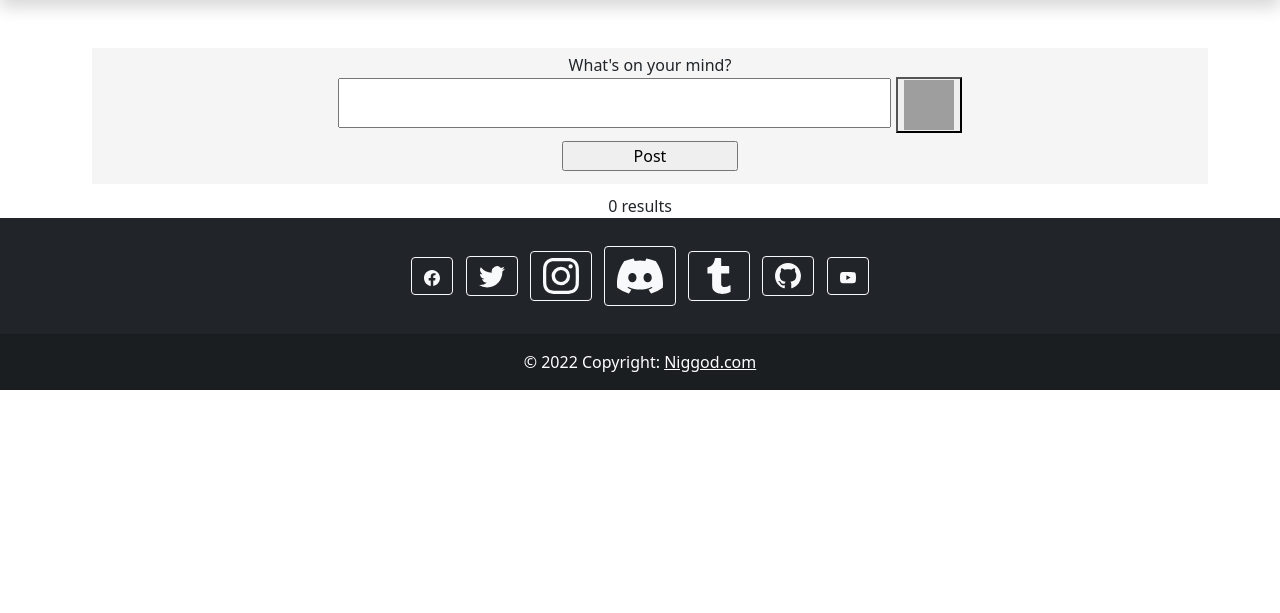
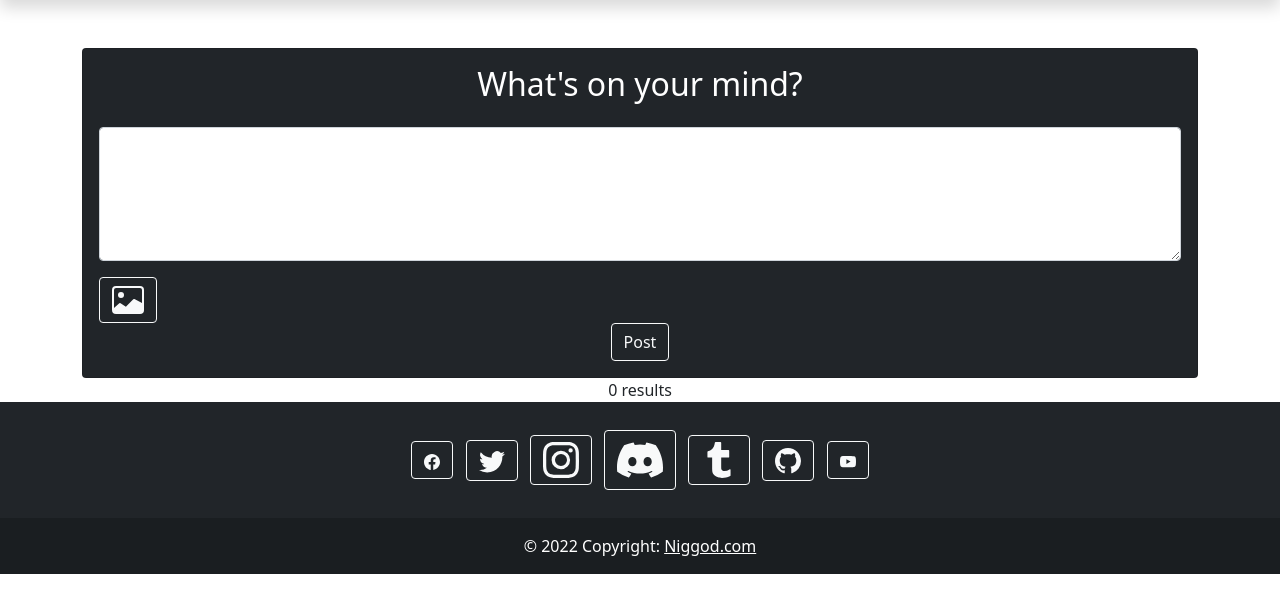
Before and after one commit to CutoNaito/Niggod, a PHP site: page / in a window 1280 px wide. Shown: the part 133-746 px from the top of the page. Run offline with PHP 8.4, Linux system fonts and the light colour scheme; the visitor is signed in with stand-in values (Sample User, id 1); data that the repository does not hold is empty; grey boxes are pictures that could not be loaded.

Commit message:
Style for poster

```diff
--- a/index.php
+++ b/index.php
@@ -25,7 +25,6 @@ if ($stmt = $conn->prepare($sql)) {
     <script src="script/index-script.ts"></script>
     <link rel="icon" href="../img/NiggodRat.ico">
     <link rel="stylesheet" href="https://cdn.jsdelivr.net/npm/bootstrap-icons@1.8.3/font/bootstrap-icons.css">
-    <script src="js/search.js"></script>
 </head>
 
 <body>
@@ -61,6 +60,35 @@ if ($stmt = $conn->prepare($sql)) {
     </header>
     <main>
         <div class="container" id="main_container">
+            <div class="card bg-dark text-white">
+                <div class="card-body">
+                    <form action="user/post.php" method="post" enctype="multipart/form-data">
+                        <div class="row text-center">
+                            <h2 class="card-title">What's on your mind?</h2>
+                        </div>
+                        <div class="col">
+                            <div class="mb-3 mt-3">
+                                <textarea class="form-control" rows="5" id="comment" name="post-input"></textarea>
+                            </div>
+                            <div style="overflow: hidden; height: 0">
+                                <input type="file" id="fileInput" name="fileInput">
+                            </div>
+                            <button class="btn btn-outline-light" type="button" id="chooseImg" onclick="chooseFile()">
+                                <svg xmlns="http://www.w3.org/2000/svg" width="32" height="32" fill="currentColor" class="bi bi-image" viewBox="0 0 16 16">
+                                    <path d="M6.002 5.5a1.5 1.5 0 1 1-3 0 1.5 1.5 0 0 1 3 0z" />
+                                    <path d="M2.002 1a2 2 0 0 0-2 2v10a2 2 0 0 0 2 2h12a2 2 0 0 0 2-2V3a2 2 0 0 0-2-2h-12zm12 1a1 1 0 0 1 1 1v6.5l-3.777-1.947a.5.5 0 0 0-.577.093l-3.71 3.71-2.66-1.772a.5.5 0 0 0-.63.062L1.002 12V3a1 1 0 0 1 1-1h12z" />
+                                </svg>
+                            </button>
+                        </div>
+                        <div class="row">
+                            <div class="text-center">
+                                <button class="btn btn-outline-light my-2 my-sm-0" type="submit" id="post-submit">Post</button>
+                            </div>
+                        </div>
+                    </form>
+                </div>
+            </div>
+            <!--
             <div class="post-window">
                 <form action="user/post.php" method="post" enctype="multipart/form-data">
                     <div class="row">
@@ -86,6 +114,7 @@ if ($stmt = $conn->prepare($sql)) {
                     </div>
                 </form>
             </div>
+-->
             <div class="post-select">
                 <div class="row">
                     <div class="col">
@@ -137,7 +166,7 @@ if ($stmt = $conn->prepare($sql)) {
                     </svg>
                 </a>
                 <!-- Discord -->
-                <a class="btn btn-outline-light btn-floating m-1" href="https://discord.gg/qAtGbg4jfp!" role="button">
+                <a class="btn btn-outline-light btn-floating m-1" href="https://discord.gg/qAtGbg4jfp" role="button">
                     <svg xmlns="http://www.w3.org/2000/svg" width="46" height="46" fill="currentColor" class="bi bi-discord" viewBox="0 0 16 16">
                         <path d="M13.545 2.907a13.227 13.227 0 0 0-3.257-1.011.05.05 0 0 0-.052.025c-.141.25-.297.577-.406.833a12.19 12.19 0 0 0-3.658 0 8.258 8.258 0 0 0-.412-.833.051.051 0 0 0-.052-.025c-1.125.194-2.22.534-3.257 1.011a.041.041 0 0 0-.021.018C.356 6.024-.213 9.047.066 12.032c.001.014.01.028.021.037a13.276 13.276 0 0 0 3.995 2.02.05.05 0 0 0 .056-.019c.308-.42.582-.863.818-1.329a.05.05 0 0 0-.01-.059.051.051 0 0 0-.018-.011 8.875 8.875 0 0 1-1.248-.595.05.05 0 0 1-.02-.066.051.051 0 0 1 .015-.019c.084-.063.168-.129.248-.195a.05.05 0 0 1 .051-.007c2.619 1.196 5.454 1.196 8.041 0a.052.052 0 0 1 .053.007c.08.066.164.132.248.195a.051.051 0 0 1-.004.085 8.254 8.254 0 0 1-1.249.594.05.05 0 0 0-.03.03.052.052 0 0 0 .003.041c.24.465.515.909.817 1.329a.05.05 0 0 0 .056.019 13.235 13.235 0 0 0 4.001-2.02.049.049 0 0 0 .021-.037c.334-3.451-.559-6.449-2.366-9.106a.034.034 0 0 0-.02-.019Zm-8.198 7.307c-.789 0-1.438-.724-1.438-1.612 0-.889.637-1.613 1.438-1.613.807 0 1.45.73 1.438 1.613 0 .888-.637 1.612-1.438 1.612Zm5.316 0c-.788 0-1.438-.724-1.438-1.612 0-.889.637-1.613 1.438-1.613.807 0 1.451.73 1.438 1.613 0 .888-.631 1.612-1.438 1.612Z" />
                     </svg>
--- a/profile.php
+++ b/profile.php
@@ -32,6 +32,7 @@ if ($stmt = $conn->prepare($sql)) {
 <head>
     <meta charset="utf-8">
     <title>Profile - Niggod</title>
+    <link rel="icon" href="img/NiggodRat.ico">
     <link rel="stylesheet" href="css/styles.css">
     <link href="https://cdn.jsdelivr.net/npm/bootstrap@5.1.3/dist/css/bootstrap.min.css" rel="stylesheet"
           integrity="sha384-1BmE4kWBq78iYhFldvKuhfTAU6auU8tT94WrHftjDbrCEXSU1oBoqyl2QvZ6jIW3" crossorigin="anonymous">
@@ -124,7 +125,7 @@ if ($stmt = $conn->prepare($sql)) {
                     </svg>
                 </a>
                 <!-- Discord -->
-                <a class="btn btn-outline-light btn-floating m-1" href="https://discord.gg/qAtGbg4jfp!" role="button">
+                <a class="btn btn-outline-light btn-floating m-1" href="https://discord.gg/qAtGbg4jfp" role="button">
                     <svg xmlns="http://www.w3.org/2000/svg" width="46" height="46" fill="currentColor" class="bi bi-discord" viewBox="0 0 16 16">
                         <path d="M13.545 2.907a13.227 13.227 0 0 0-3.257-1.011.05.05 0 0 0-.052.025c-.141.25-.297.577-.406.833a12.19 12.19 0 0 0-3.658 0 8.258 8.258 0 0 0-.412-.833.051.051 0 0 0-.052-.025c-1.125.194-2.22.534-3.257 1.011a.041.041 0 0 0-.021.018C.356 6.024-.213 9.047.066 12.032c.001.014.01.028.021.037a13.276 13.276 0 0 0 3.995 2.02.05.05 0 0 0 .056-.019c.308-.42.582-.863.818-1.329a.05.05 0 0 0-.01-.059.051.051 0 0 0-.018-.011 8.875 8.875 0 0 1-1.248-.595.05.05 0 0 1-.02-.066.051.051 0 0 1 .015-.019c.084-.063.168-.129.248-.195a.05.05 0 0 1 .051-.007c2.619 1.196 5.454 1.196 8.041 0a.052.052 0 0 1 .053.007c.08.066.164.132.248.195a.051.051 0 0 1-.004.085 8.254 8.254 0 0 1-1.249.594.05.05 0 0 0-.03.03.052.052 0 0 0 .003.041c.24.465.515.909.817 1.329a.05.05 0 0 0 .056.019 13.235 13.235 0 0 0 4.001-2.02.049.049 0 0 0 .021-.037c.334-3.451-.559-6.449-2.366-9.106a.034.034 0 0 0-.02-.019Zm-8.198 7.307c-.789 0-1.438-.724-1.438-1.612 0-.889.637-1.613 1.438-1.613.807 0 1.45.73 1.438 1.613 0 .888-.637 1.612-1.438 1.612Zm5.316 0c-.788 0-1.438-.724-1.438-1.612 0-.889.637-1.613 1.438-1.613.807 0 1.451.73 1.438 1.613 0 .888-.631 1.612-1.438 1.612Z" />
                     </svg>
--- a/search.php
+++ b/search.php
@@ -14,12 +14,14 @@ if ($stmt = $conn->prepare($sql)) {
 <html lang="en">
 
 <head>
-    <meta charset="UTF-8">
+<meta charset="UTF-8">
     <link rel="stylesheet" href="css/styles.css">
     <link href="https://cdn.jsdelivr.net/npm/bootstrap@5.1.3/dist/css/bootstrap.min.css" rel="stylesheet" integrity="sha384-1BmE4kWBq78iYhFldvKuhfTAU6auU8tT94WrHftjDbrCEXSU1oBoqyl2QvZ6jIW3" crossorigin="anonymous">
     <title>Home - Niggod</title>
     <script src="https://cdn.jsdelivr.net/npm/bootstrap@5.1.3/dist/js/bootstrap.bundle.min.js" integrity="sha384-ka7Sk0Gln4gmtz2MlQnikT1wXgYsOg+OMhuP+IlRH9sENBO0LRn5q+8nbTov4+1p" crossorigin="anonymous"></script>
     <script src="script/index-script.ts"></script>
+    <link rel="icon" href="img/NiggodRat.ico">
+    <link rel="stylesheet" href="https://cdn.jsdelivr.net/npm/bootstrap-icons@1.8.3/font/bootstrap-icons.css">
 </head>
 
 <body>
@@ -100,7 +102,7 @@ if ($stmt = $conn->prepare($sql)) {
                     </svg>
                 </a>
                 <!-- Discord -->
-                <a class="btn btn-outline-light btn-floating m-1" href="https://discord.gg/qAtGbg4jfp!" role="button">
+                <a class="btn btn-outline-light btn-floating m-1" href="https://discord.gg/qAtGbg4jfp" role="button">
                     <svg xmlns="http://www.w3.org/2000/svg" width="46" height="46" fill="currentColor" class="bi bi-discord" viewBox="0 0 16 16">
                         <path d="M13.545 2.907a13.227 13.227 0 0 0-3.257-1.011.05.05 0 0 0-.052.025c-.141.25-.297.577-.406.833a12.19 12.19 0 0 0-3.658 0 8.258 8.258 0 0 0-.412-.833.051.051 0 0 0-.052-.025c-1.125.194-2.22.534-3.257 1.011a.041.041 0 0 0-.021.018C.356 6.024-.213 9.047.066 12.032c.001.014.01.028.021.037a13.276 13.276 0 0 0 3.995 2.02.05.05 0 0 0 .056-.019c.308-.42.582-.863.818-1.329a.05.05 0 0 0-.01-.059.051.051 0 0 0-.018-.011 8.875 8.875 0 0 1-1.248-.595.05.05 0 0 1-.02-.066.051.051 0 0 1 .015-.019c.084-.063.168-.129.248-.195a.05.05 0 0 1 .051-.007c2.619 1.196 5.454 1.196 8.041 0a.052.052 0 0 1 .053.007c.08.066.164.132.248.195a.051.051 0 0 1-.004.085 8.254 8.254 0 0 1-1.249.594.05.05 0 0 0-.03.03.052.052 0 0 0 .003.041c.24.465.515.909.817 1.329a.05.05 0 0 0 .056.019 13.235 13.235 0 0 0 4.001-2.02.049.049 0 0 0 .021-.037c.334-3.451-.559-6.449-2.366-9.106a.034.034 0 0 0-.02-.019Zm-8.198 7.307c-.789 0-1.438-.724-1.438-1.612 0-.889.637-1.613 1.438-1.613.807 0 1.45.73 1.438 1.613 0 .888-.637 1.612-1.438 1.612Zm5.316 0c-.788 0-1.438-.724-1.438-1.612 0-.889.637-1.613 1.438-1.613.807 0 1.451.73 1.438 1.613 0 .888-.631 1.612-1.438 1.612Z" />
                     </svg>
--- a/user/login.php
+++ b/user/login.php
@@ -157,7 +157,7 @@ if ($_SERVER["REQUEST_METHOD"] == "POST") {
                     </svg>
                 </a>
                 <!-- Discord -->
-                <a class="btn btn-outline-light btn-floating m-1" href="https://discord.gg/qAtGbg4jfp!" role="button">
+                <a class="btn btn-outline-light btn-floating m-1" href="https://discord.gg/qAtGbg4jfp" role="button">
                     <svg xmlns="http://www.w3.org/2000/svg" width="46" height="46" fill="currentColor" class="bi bi-discord" viewBox="0 0 16 16">
                         <path d="M13.545 2.907a13.227 13.227 0 0 0-3.257-1.011.05.05 0 0 0-.052.025c-.141.25-.297.577-.406.833a12.19 12.19 0 0 0-3.658 0 8.258 8.258 0 0 0-.412-.833.051.051 0 0 0-.052-.025c-1.125.194-2.22.534-3.257 1.011a.041.041 0 0 0-.021.018C.356 6.024-.213 9.047.066 12.032c.001.014.01.028.021.037a13.276 13.276 0 0 0 3.995 2.02.05.05 0 0 0 .056-.019c.308-.42.582-.863.818-1.329a.05.05 0 0 0-.01-.059.051.051 0 0 0-.018-.011 8.875 8.875 0 0 1-1.248-.595.05.05 0 0 1-.02-.066.051.051 0 0 1 .015-.019c.084-.063.168-.129.248-.195a.05.05 0 0 1 .051-.007c2.619 1.196 5.454 1.196 8.041 0a.052.052 0 0 1 .053.007c.08.066.164.132.248.195a.051.051 0 0 1-.004.085 8.254 8.254 0 0 1-1.249.594.05.05 0 0 0-.03.03.052.052 0 0 0 .003.041c.24.465.515.909.817 1.329a.05.05 0 0 0 .056.019 13.235 13.235 0 0 0 4.001-2.02.049.049 0 0 0 .021-.037c.334-3.451-.559-6.449-2.366-9.106a.034.034 0 0 0-.02-.019Zm-8.198 7.307c-.789 0-1.438-.724-1.438-1.612 0-.889.637-1.613 1.438-1.613.807 0 1.45.73 1.438 1.613 0 .888-.637 1.612-1.438 1.612Zm5.316 0c-.788 0-1.438-.724-1.438-1.612 0-.889.637-1.613 1.438-1.613.807 0 1.451.73 1.438 1.613 0 .888-.631 1.612-1.438 1.612Z" />
                     </svg>
--- a/welcome.php
+++ b/welcome.php
@@ -15,7 +15,6 @@ if (isset($_SESSION["logged"]) && $_SESSION["logged"] === true) {
     <link rel="icon" href="img/NiggodRat.ico">
     <link rel="stylesheet" href="css/welcome.css">
     <link href="https://cdn.jsdelivr.net/npm/bootstrap@5.1.3/dist/css/bootstrap.min.css" rel="stylesheet" integrity="sha384-1BmE4kWBq78iYhFldvKuhfTAU6auU8tT94WrHftjDbrCEXSU1oBoqyl2QvZ6jIW3" crossorigin="anonymous">
-
     <style>
         main {
             background-image: url("img/lsk.gif");
@@ -75,7 +74,7 @@ if (isset($_SESSION["logged"]) && $_SESSION["logged"] === true) {
                     </svg>
                 </a>
                 <!-- Discord -->
-                <a class="btn btn-outline-light btn-floating m-1" href="https://discord.gg/qAtGbg4jfp!" role="button">
+                <a class="btn btn-outline-light btn-floating m-1" href="https://discord.gg/qAtGbg4jfp" role="button">
                     <svg xmlns="http://www.w3.org/2000/svg" width="46" height="46" fill="currentColor" class="bi bi-discord" viewBox="0 0 16 16">
                         <path d="M13.545 2.907a13.227 13.227 0 0 0-3.257-1.011.05.05 0 0 0-.052.025c-.141.25-.297.577-.406.833a12.19 12.19 0 0 0-3.658 0 8.258 8.258 0 0 0-.412-.833.051.051 0 0 0-.052-.025c-1.125.194-2.22.534-3.257 1.011a.041.041 0 0 0-.021.018C.356 6.024-.213 9.047.066 12.032c.001.014.01.028.021.037a13.276 13.276 0 0 0 3.995 2.02.05.05 0 0 0 .056-.019c.308-.42.582-.863.818-1.329a.05.05 0 0 0-.01-.059.051.051 0 0 0-.018-.011 8.875 8.875 0 0 1-1.248-.595.05.05 0 0 1-.02-.066.051.051 0 0 1 .015-.019c.084-.063.168-.129.248-.195a.05.05 0 0 1 .051-.007c2.619 1.196 5.454 1.196 8.041 0a.052.052 0 0 1 .053.007c.08.066.164.132.248.195a.051.051 0 0 1-.004.085 8.254 8.254 0 0 1-1.249.594.05.05 0 0 0-.03.03.052.052 0 0 0 .003.041c.24.465.515.909.817 1.329a.05.05 0 0 0 .056.019 13.235 13.235 0 0 0 4.001-2.02.049.049 0 0 0 .021-.037c.334-3.451-.559-6.449-2.366-9.106a.034.034 0 0 0-.02-.019Zm-8.198 7.307c-.789 0-1.438-.724-1.438-1.612 0-.889.637-1.613 1.438-1.613.807 0 1.45.73 1.438 1.613 0 .888-.637 1.612-1.438 1.612Zm5.316 0c-.788 0-1.438-.724-1.438-1.612 0-.889.637-1.613 1.438-1.613.807 0 1.451.73 1.438 1.613 0 .888-.631 1.612-1.438 1.612Z" />
                     </svg>
```
Also changed, not shown: images/20210527_110056.jpg (added), images/20210616_111638.jpg (added), images/ale kam.jpg (added).
